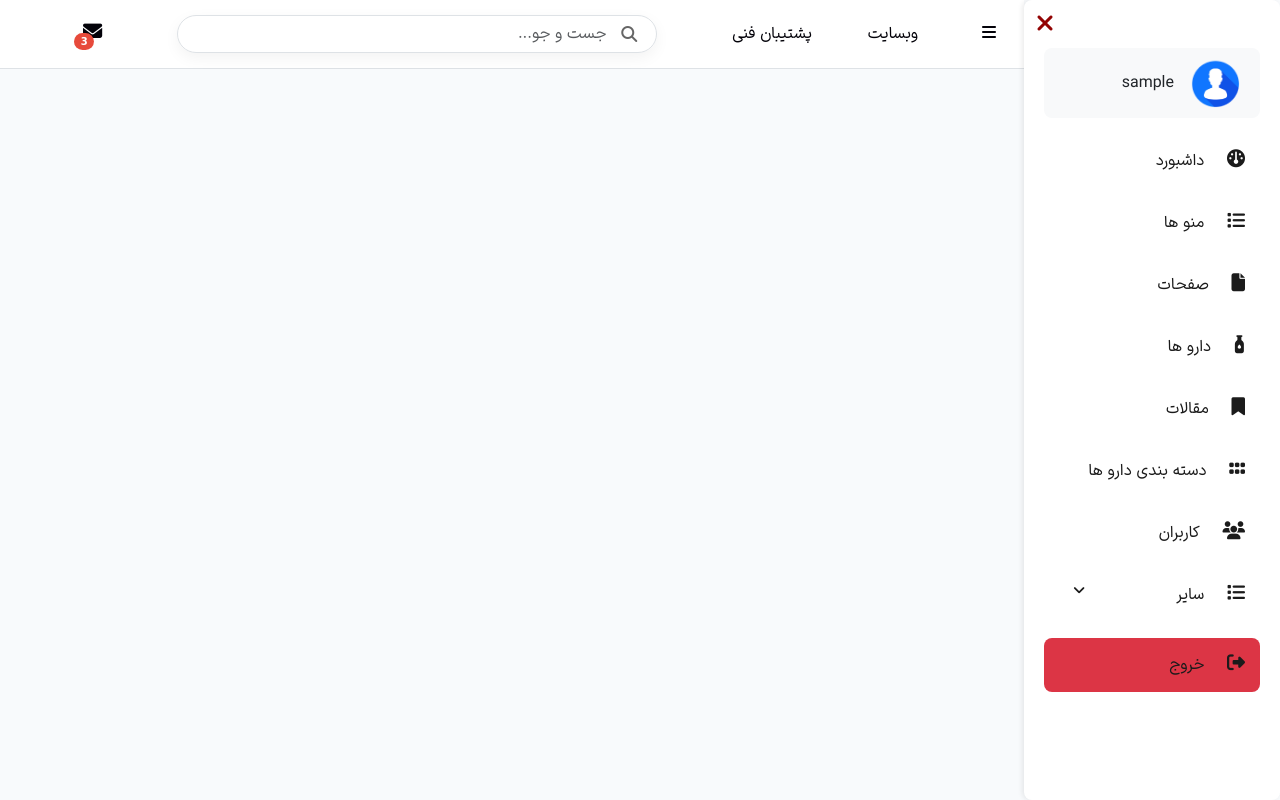
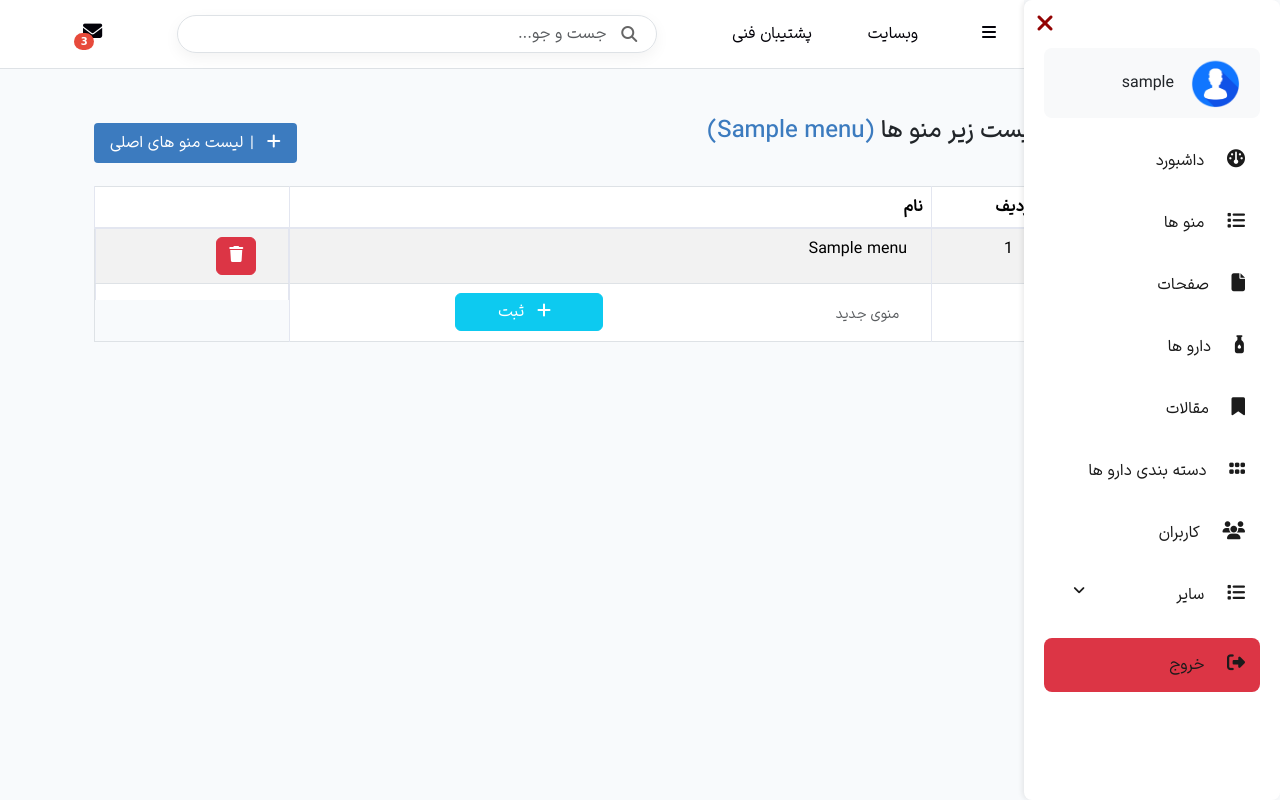
Before and after one commit to hodasheikhany23/pharmacy, a PHP site: page /admin/index.php?page=listsub_menu&id=1 in a window 1280 px wide. Run offline with PHP 8.4, Linux system fonts and the light colour scheme; the visitor is signed in with stand-in values (Sample User, id 1); tables that the repository leaves empty or names only in its code hold one stand-in row (values such as "Sample post").

Commit message:
feat backend-frontend(admin-panel):menu & submenu CRUD

```diff
--- a/admin/includes/header.php
+++ b/admin/includes/header.php
@@ -78,7 +78,7 @@
         <i class="fa-solid fa-gauge"></i>
         داشبورد
     </a>
-    <a class="sidebar-item" href="index.php?menus">
+    <a class="sidebar-item" href="index.php?page=menus">
         <i class="fa-solid fa-list"></i>
         منو ها
     </a>
--- /dev/null
+++ b/admin/includes/listsub_menu.php
@@ -0,0 +1,115 @@
+<?php
+if(!isset($_SESSION['username'])){
+    die("Please <a href='includes/login.php'>login</a> to access this page");
+}
+$errors = [];
+
+if(isset($_POST['submit_submenu'])){
+    if(isset($_POST['sub_name']) && isset($_GET['id'])){
+        $resultSubMenu = $link -> query(" INSERT INTO sub_menu (subm_name, subm_menu_id) VALUES ('".$_POST['sub_name']."', '".$_GET['id']."')");
+        if($link->errno == 0){
+            $errors['sub_menu'] = "زیر منو با موفقیت افزوده شد";
+        }
+        else{
+            $errors['sub_menu_error'] = "خطا در ثبت زیر منو";
+        }
+    }
+}
+if(isset($_GET['action'])){
+    if($_GET['action'] == 'deletesub'){
+        $link -> query("DELETE FROM sub_menu WHERE subm_id = '".$_GET['subid']."'");
+        if($link->errno == 0){
+            $errors['sub_menu'] = "زیر منو با موفقیت حذف شد";
+        }
+        else{
+            $errors['sub_menu_error'] = "خطا در حذف";
+        }
+    }
+}
+$resultMenu = $link -> query("SELECT * FROM sub_menu where subm_menu_id = '".$_GET['id']."'");
+$resultSubMenu = $link -> query("SELECT * FROM menu");
+if($resultSubMenu ->num_rows != 0){
+    $rowMenu = $resultSubMenu -> fetch_assoc();
+}
+?>
+<div class="container">
+    <div class="d-flex px-5 py-2 justify-content-center">
+        <?php
+        if(isset($errors['sub_menu'])){
+            echo '<div class="alert alert-success d-flex align-items-center alert-dismissible fade show py-3 px-5" style="color: #062e20 !important;" role="alert">
+                          <div>
+                           <i class="fa fa-check-circle"></i>
+                            ' .$errors['sub_menu'].'
+                          </div>
+                           <button type="button" class="btn-close" data-bs-dismiss="alert" aria-label="Close" style="font-size: smaller"></button>
+                        </div>';
+        }
+        if(isset($errors['sub_menu_error'])){
+            echo '<div class="alert alert-danger d-flex align-items-center alert-dismissible fade show py-3 px-5" style="color: #510000 !important;" role="alert">
+                          <div>
+                           <i class="fa fa-exclamation-triangle"></i>
+                            ' .$errors['sub_menu_error'].'
+                          </div>
+                           <button type="button" class="btn-close" data-bs-dismiss="alert" aria-label="Close" style="font-size: smaller"></button>
+                        </div>';
+        }
+        ?>
+    </div>
+    <div class="section-title">
+        <?php
+        $resultMenuName=$link -> query("SELECT * FROM menu where menu_id = '".$_GET['id']."'");
+        if($resultMenuName ->num_rows != 0 && $link->errno == 0){
+            $rowMenuName=$resultMenuName -> fetch_assoc();
+        }
+        ?>
+        <h4 class="mb-4">
+            لیست زیر منو ها
+            <?php
+            if (isset($rowMenuName)){
+                echo '<span style="color: #3C7BBF">(' .$rowMenuName['menu_name']. ')</span>';
+            }
+            ?>
+        </h4>
+        <a href="index.php?page=menus" type="submit" class="button btn btn-primary sign">
+            <i class="fa-solid fa-plus"></i>
+            <span style="margin-left: 2px;">| </span>لیست منو های اصلی
+        </a>
+    </div>
+    <div>
+        <table class="table table-bordered table-striped align-middle">
+            <thead>
+            <tr>
+                <th>ردیف</th>
+                <th>نام</th>
+                <th></th>
+            </tr>
+            </thead>
+            <tbody>
+            <?php
+            while($rowMenu=$resultMenu -> fetch_assoc()){
+                echo '<tr>';
+                echo '<td class="px-4 py-2">'.$rowMenu['subm_id'].'</td>';
+                echo '<td class="px-4 py-2">'.$rowMenu['subm_name'].'</td>';
+                echo '<td class="d-flex align-content-center px-4 py-2">'
+                    . '<a class="btn btn-danger text-white me-2" title="حذف" href="index.php?page=listsub_menu&id='.$rowMenu['subm_menu_id'].'&action=deletesub&subid='.$rowMenu['subm_id'].'">'
+                    . '<i class="fa-solid fa-trash"></i>'
+                    . '</a>'
+                    . '</td>';
+                echo '</tr>';
+            }
+            echo '<tr>';
+            echo '<td class="px-4 py-2"></td>';
+            echo '<td class="px-4 py-2"><form method="post" action="" class="form-inline"><input name="sub_name" class="form-text border-0 p-2 rounded w-50" type="text" value="منوی جدید">
+                    <button name="submit_submenu" class="btn btn-info text-white me-2 w-25" title="ثبت">
+                    <i class="fa-solid fa-plus me-2" ></i>
+                     ثبت
+                    </button>
+                    </form></td>';
+            echo '<td class="d-flex align-content-center py-2">'
+                . '</td>';
+            echo '</tr>';
+            ?>
+            </tbody>
+        </table>
+    </div>
+</div>
--- a/admin/index.php
+++ b/admin/index.php
@@ -41,6 +41,17 @@
                     break;
                 case 'adduser':
                     require_once "includes/adduser.php";
+                    break;
+                case 'menus':
+                    require_once "includes/menus.php";
+                    break;
+                case 'addsub_menu':
+                    require_once "includes/addsub_menu.php";
+                    break;
+                case 'listsub_menu':
+                    require_once "includes/listsub_menu.php";
+                    break;
+
                 default:
                     require_once "includes/header.php";
                     break;
```
Also changed, not shown: admin/includes/addsub_menu.php (added, +56 -0 lines), admin/includes/menus.php (added, +87 -0 lines).
